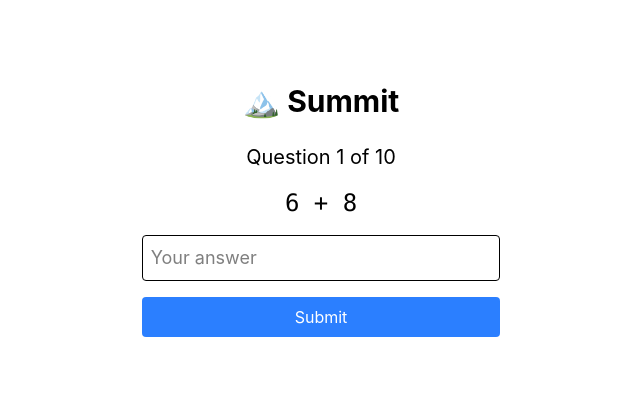
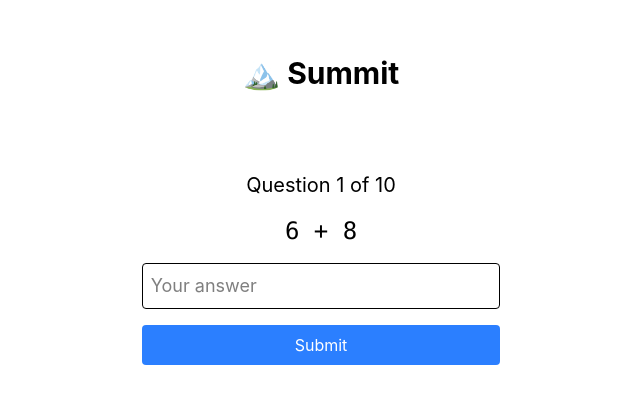
Before and after one commit to acunil/summit, a React (Vite) app: page / in a window 1280 px wide. Shown: the part 238-642 px from the top of the page, without its empty margins (319-959 px from the left). Built offline with nearby package versions, Linux system fonts and the light colour scheme.

Commit message:
chore: adds timer but resets on input

```diff
--- /dev/null
+++ b/src/components/game-timer.tsx
@@ -0,0 +1,45 @@
+import { useEffect, useRef, useState } from 'react';
+
+interface GameTimerProps {
+  running: boolean;
+  onFinish: (durationMs: number) => void;
+}
+
+export const GameTimer: React.FC<GameTimerProps> = ({ running, onFinish }) => {
+  const [elapsedMs, setElapsedMs] = useState(0);
+  const intervalRef = useRef<number | null>(null);
+  const startTimeRef = useRef<number | null>(null);
+
+  useEffect(() => {
+    if (running) {
+      startTimeRef.current = performance.now();
+      intervalRef.current = window.setInterval(() => {
+        const now = performance.now();
+        if (startTimeRef.current !== null) {
+          setElapsedMs(now - startTimeRef.current);
+        }
+      }, 50);
+    } else {
+      if (intervalRef.current !== null) {
+        clearInterval(intervalRef.current);
+        intervalRef.current = null;
+      }
+      if (startTimeRef.current !== null) {
+        const finalDuration = performance.now() - startTimeRef.current;
+        onFinish(finalDuration);
+      }
+    }
+
+    return () => {
+      if (intervalRef.current !== null) {
+        clearInterval(intervalRef.current);
+      }
+    };
+  }, [running, onFinish]);
+
+  return (
+    <div className="text-5xl text-white font-mono font-bold mb-2">
+      {(elapsedMs / 1000).toFixed(2)}s
+    </div>
+  );
+};
--- a/src/components/game.tsx
+++ b/src/components/game.tsx
@@ -3,6 +3,7 @@ import { useState } from 'react';
 
 import { generateQuestions } from '@/utils/generate-questions';
 
+import { GameTimer } from './game-timer';
 import { PlayAgainButton } from './play-again-button';
 import { QuestionForm } from './question-form';
 import { ResultsList } from './results-list';
@@ -14,6 +15,7 @@ export const Game: React.FC = () => {
   const [userAnswers, setUserAnswers] = useState<Array<number>>([]);
   const [score, setScore] = useState(0);
   const [finished, setFinished] = useState(false);
+  const [durationMs, setDurationMs] = useState<number | null>(null);
 
   const currentQuestion = questions[currentIndex];
 
@@ -40,6 +42,8 @@ export const Game: React.FC = () => {
       <h1 className="text-3xl font-bold mb-6">🏔️ Summit</h1>
 
       {!finished ? (
+        <>
+          <GameTimer running={!finished} onFinish={(ms) => setDurationMs(ms)} />
           <QuestionForm
             question={currentQuestion.question}
             userAnswer={userAnswer}
@@ -48,8 +52,18 @@ export const Game: React.FC = () => {
             currentIndex={currentIndex}
             totalQuestions={questions.length}
           />
+        </>
       ) : (
         <>
+          {durationMs !== null && (
+            <p className="text-sm text-gray-400 mt-2">
+              Time taken: {Math.floor(durationMs / 1000)}.
+              {Math.floor(durationMs % 1000)
+                .toString()
+                .padStart(3, '0')}
+              s
+            </p>
+          )}
           <ResultsList
             questions={questions}
             userAnswers={userAnswers}
```
Lines whose indentation alone changed are shown as unchanged.
